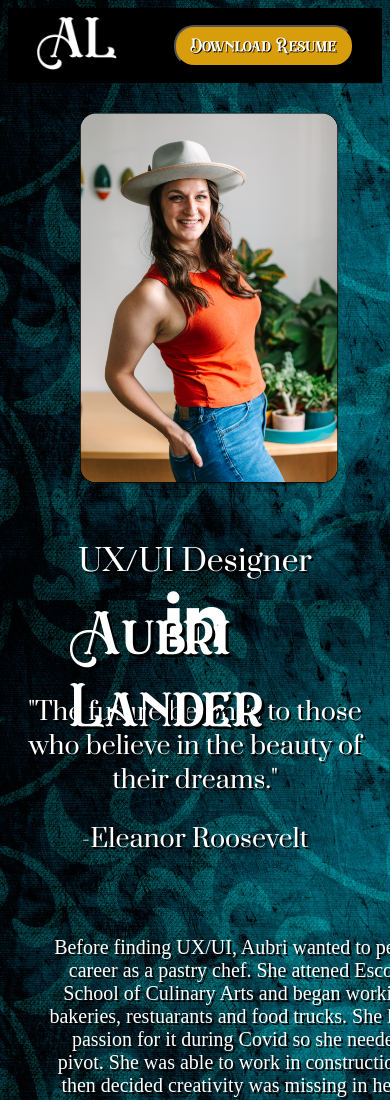
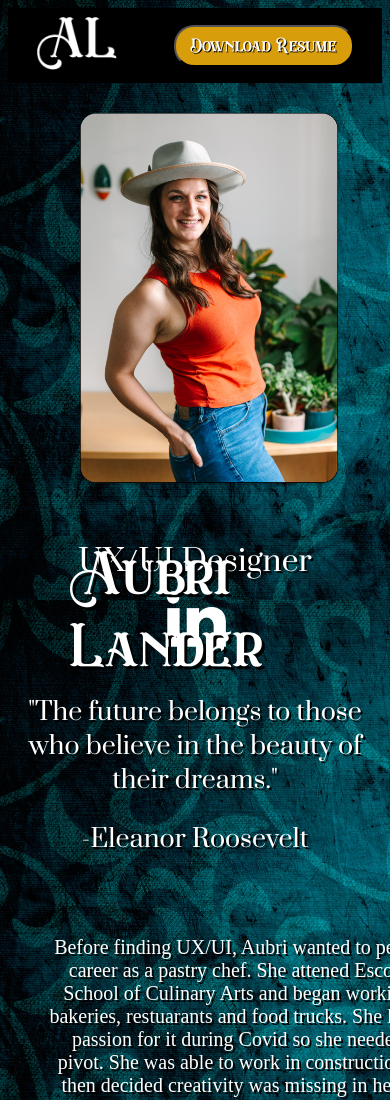
Before and after one commit to aubrirabideau/UX_UI_HW_18, a plain HTML site: page index.html in a window 390 px wide. Shown: the top 1100 px of the page. Drawn offline with Linux system fonts and the light colour scheme.

Commit message:
fixed name
name moved when scaled to 600px

```diff
--- a/style.css
+++ b/style.css
@@ -223,7 +223,7 @@
     .Name{
         font-size: 60px;
         position: absolute;
-        bottom: 100px;
+        top: 540px;
         left: 70px;
     }
     .UXUI{
```
